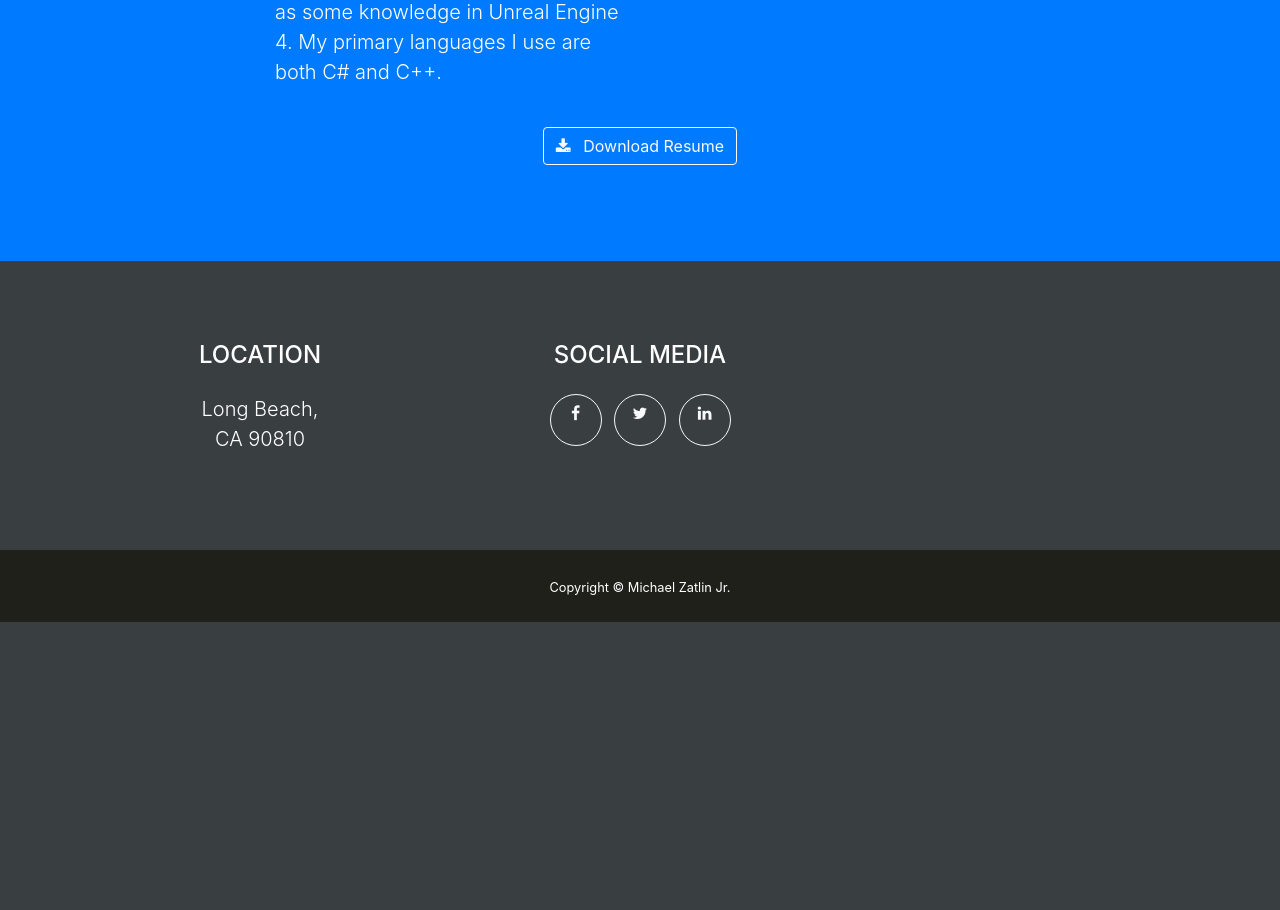
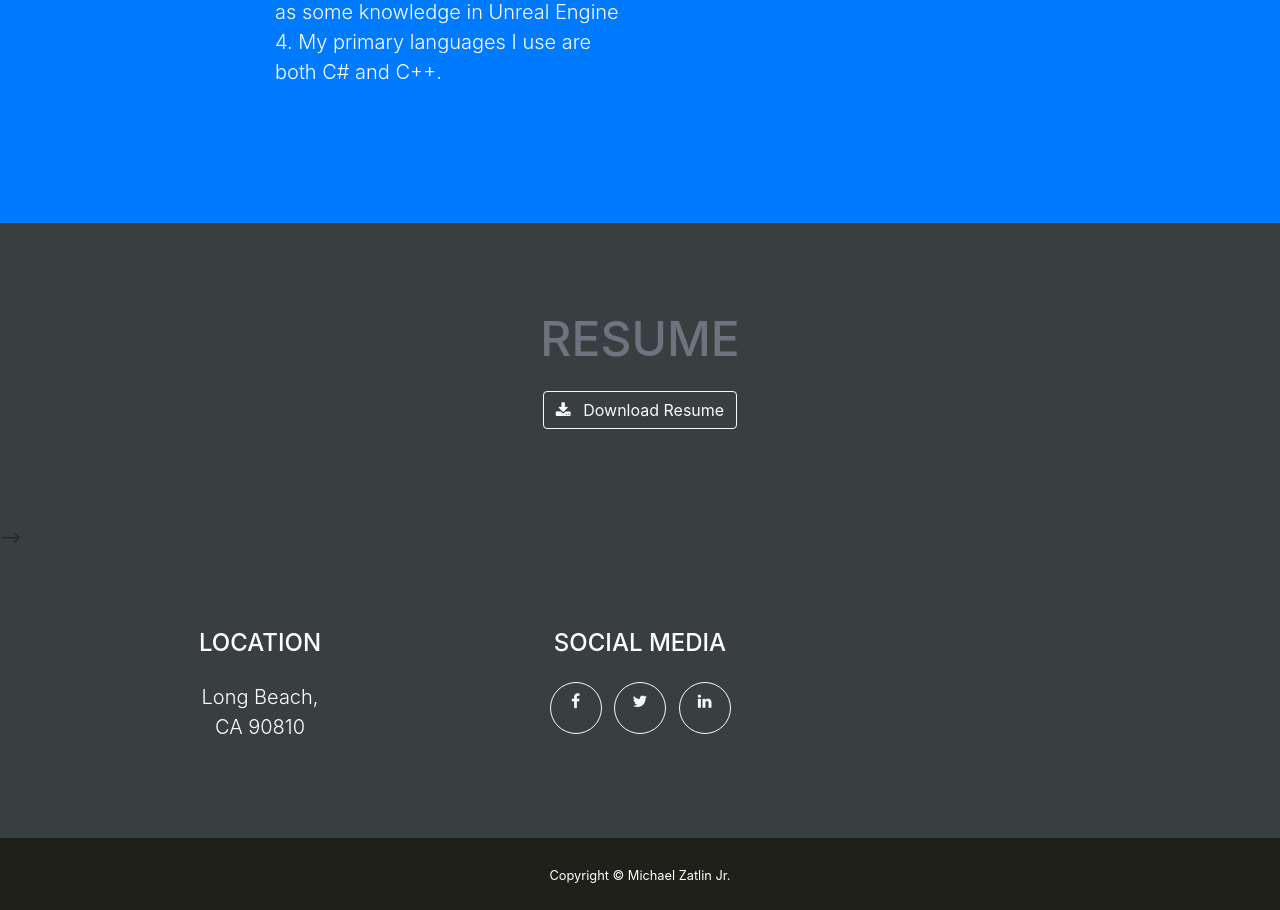
Before and after one commit to Mzatlin/Mzatlin.github.io, a website with bundled scripts: page index.html in a window 1280 px wide. Shown: the part 1380-2290 px from the top of the page. Before the commit the page ends 2002 px from the top, so only its background shows below. Built offline with nearby package versions, Linux system fonts and the light colour scheme.

Commit message:
Re-enabled and remade a section designed to hold multiple tailored Resumes

```diff
--- a/index.html
+++ b/index.html
@@ -153,21 +153,27 @@
           </div>
         </div>
         <div class="text-center mt-4">
-          <a class="btn btn-xl btn-outline-light" href = "files/ResumeMichaelZatlinJr.2020.pdf" download="ResumeMichaelZatlinJr.2020.pdf">
+       <!--   <a class="btn btn-xl btn-outline-light" href = "files/ResumeMichaelZatlinJr.2020.pdf" download="ResumeMichaelZatlinJr.2020.pdf">
             <i class="fa fa-download mr-2"></i>
             Download Resume
-          </a>
+          </a>-->
         </div>
       </div>
     </section>
 
     <!-- Contact Section -->
- <!--  <section id="contact">
+  <section id="contact">
       <div class="container">
-        <h2 class="text-center text-uppercase text-secondary mb-0">Contact Me</h2>
-        <hr class="star-dark mb-5">
+        <h2 class="text-center text-uppercase text-secondary mb-0">Resume</h2>
+       <!-- <hr class="star-dark mb-5">-->
         <div class="row">
           <div class="col-lg-8 mx-auto">
+            <div class="text-center mt-4">
+              <a class="btn btn-xl btn-outline-light" href = "files/ResumeMichaelZatlinJr.2020.pdf" download="ResumeMichaelZatlinJr.2020.pdf">
+                <i class="fa fa-download mr-2"></i>
+                Download Resume
+              </a>
+            </div>
             <!-- To configure the contact form email address, go to mail/contact_me.php and update the email address in the PHP file on line 19. -->
             <!-- The form should work on most web servers, but if the form is not working you may need to configure your web server differently. -->
        <!---     <form name="sentMessage" id="contactForm" novalidate="novalidate">
@@ -204,7 +210,7 @@
               <div class="form-group">
                 <button type="submit" class="btn btn-primary btn-xl" id="sendMessageButton">Send</button>
               </div>
-            </form>
+            </form>-->
           </div>
         </div>
       </div>
```
